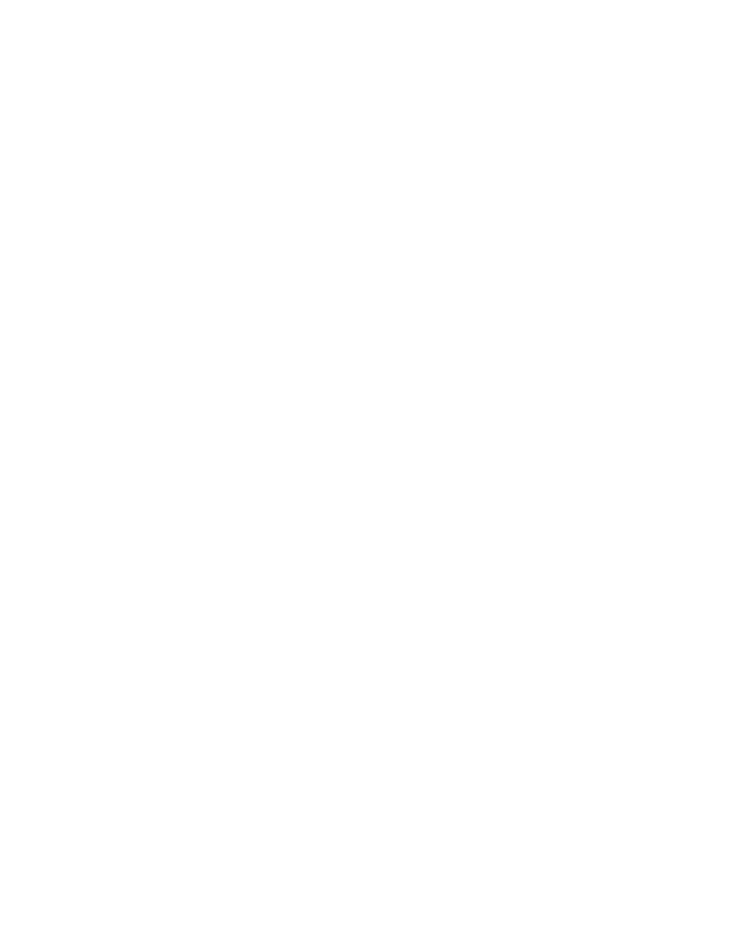
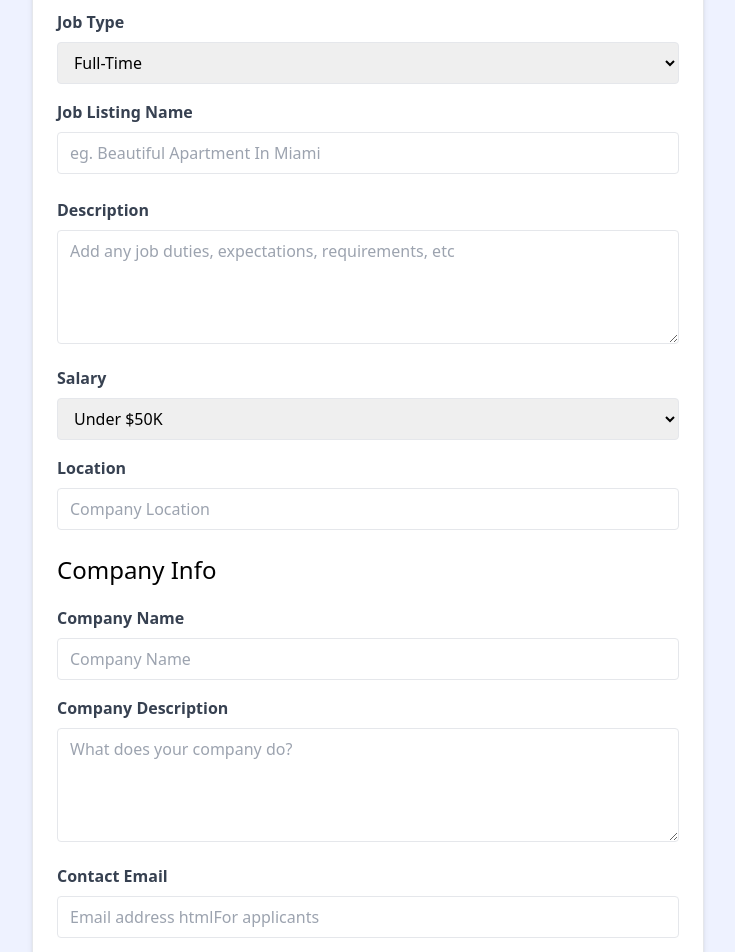
Before and after one commit to it27427/react-job, a React (Vite) app: page /add-job in a window 1280 px wide. Shown: the part 260-1212 px from the top of the page, without its empty margins (272-1007 px from the left). Before the commit the page ends 800 px from the top, so only its background shows below. Built offline with nearby package versions, Linux system fonts and the light colour scheme.

Commit message:
add-job page content added

```diff
--- a/src/pages/AddJobPage.jsx
+++ b/src/pages/AddJobPage.jsx
@@ -1,5 +1,180 @@
 const AddJobPage = () => {
-  return <div></div>;
+  return (
+    <section className='bg-indigo-50'>
+      <div className='container m-auto max-w-2xl py-24'>
+        <div className='bg-white px-6 py-8 mb-4 shadow-md rounded-md border m-4 md:m-0'>
+          <form>
+            <h2 className='text-3xl text-center font-semibold mb-6'>Add Job</h2>
+
+            <div className='mb-4'>
+              <label
+                htmlFor='type'
+                className='block text-gray-700 font-bold mb-2'
+              >
+                Job Type
+              </label>
+              <select
+                id='type'
+                name='type'
+                className='border rounded w-full py-2 px-3'
+                required
+              >
+                <option value='Full-Time'>Full-Time</option>
+                <option value='Part-Time'>Part-Time</option>
+                <option value='Remote'>Remote</option>
+                <option value='Internship'>Internship</option>
+              </select>
+            </div>
+
+            <div className='mb-4'>
+              <label className='block text-gray-700 font-bold mb-2'>
+                Job Listing Name
+              </label>
+              <input
+                type='text'
+                id='title'
+                name='title'
+                className='border rounded w-full py-2 px-3 mb-2'
+                placeholder='eg. Beautiful Apartment In Miami'
+                required
+              />
+            </div>
+            <div className='mb-4'>
+              <label
+                htmlFor='description'
+                className='block text-gray-700 font-bold mb-2'
+              >
+                Description
+              </label>
+              <textarea
+                id='description'
+                name='description'
+                className='border rounded w-full py-2 px-3'
+                rows='4'
+                placeholder='Add any job duties, expectations, requirements, etc'
+              ></textarea>
+            </div>
+
+            <div className='mb-4'>
+              <label
+                htmlFor='type'
+                className='block text-gray-700 font-bold mb-2'
+              >
+                Salary
+              </label>
+              <select
+                id='salary'
+                name='salary'
+                className='border rounded w-full py-2 px-3'
+                required
+              >
+                <option value='Under $50K'>Under $50K</option>
+                <option value='$50K - 60K'>$50K - $60K</option>
+                <option value='$60K - 70K'>$60K - $70K</option>
+                <option value='$70K - 80K'>$70K - $80K</option>
+                <option value='$80K - 90K'>$80K - $90K</option>
+                <option value='$90K - 100K'>$90K - $100K</option>
+                <option value='$100K - 125K'>$100K - $125K</option>
+                <option value='$125K - 150K'>$125K - $150K</option>
+                <option value='$150K - 175K'>$150K - $175K</option>
+                <option value='$175K - 200K'>$175K - $200K</option>
+                <option value='Over $200K'>Over $200K</option>
+              </select>
+            </div>
+
+            <div className='mb-4'>
+              <label className='block text-gray-700 font-bold mb-2'>
+                Location
+              </label>
+              <input
+                type='text'
+                id='location'
+                name='location'
+                className='border rounded w-full py-2 px-3 mb-2'
+                placeholder='Company Location'
+                required
+              />
+            </div>
+
+            <h3 className='text-2xl mb-5'>Company Info</h3>
+
+            <div className='mb-4'>
+              <label
+                htmlFor='company'
+                className='block text-gray-700 font-bold mb-2'
+              >
+                Company Name
+              </label>
+              <input
+                type='text'
+                id='company'
+                name='company'
+                className='border rounded w-full py-2 px-3'
+                placeholder='Company Name'
+              />
+            </div>
+
+            <div className='mb-4'>
+              <label
+                htmlFor='company_description'
+                className='block text-gray-700 font-bold mb-2'
+              >
+                Company Description
+              </label>
+              <textarea
+                id='company_description'
+                name='company_description'
+                className='border rounded w-full py-2 px-3'
+                rows='4'
+                placeholder='What does your company do?'
+              ></textarea>
+            </div>
+
+            <div className='mb-4'>
+              <label
+                htmlFor='contact_email'
+                className='block text-gray-700 font-bold mb-2'
+              >
+                Contact Email
+              </label>
+              <input
+                type='email'
+                id='contact_email'
+                name='contact_email'
+                className='border rounded w-full py-2 px-3'
+                placeholder='Email address htmlFor applicants'
+                required
+              />
+            </div>
+            <div className='mb-4'>
+              <label
+                htmlFor='contact_phone'
+                className='block text-gray-700 font-bold mb-2'
+              >
+                Contact Phone
+              </label>
+              <input
+                type='tel'
+                id='contact_phone'
+                name='contact_phone'
+                className='border rounded w-full py-2 px-3'
+                placeholder='Optional phone htmlFor applicants'
+              />
+            </div>
+
+            <div>
+              <button
+                className='bg-indigo-500 hover:bg-indigo-600 text-white font-bold py-2 px-4 rounded-full w-full focus:outline-none focus:shadow-outline'
+                type='submit'
+              >
+                Add Job
+              </button>
+            </div>
+          </form>
+        </div>
+      </div>
+    </section>
+  );
 };
 
 export default AddJobPage;
```
